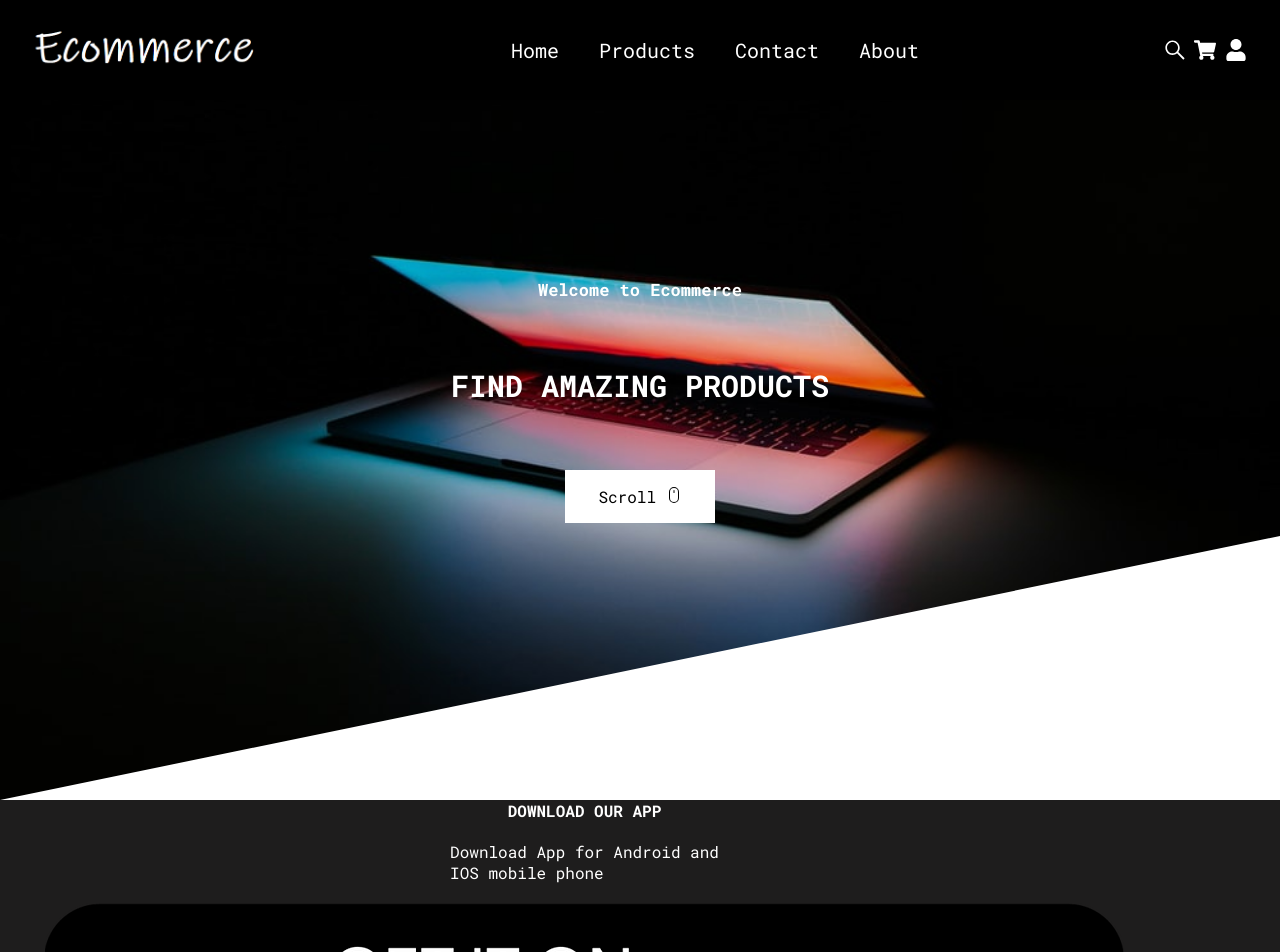
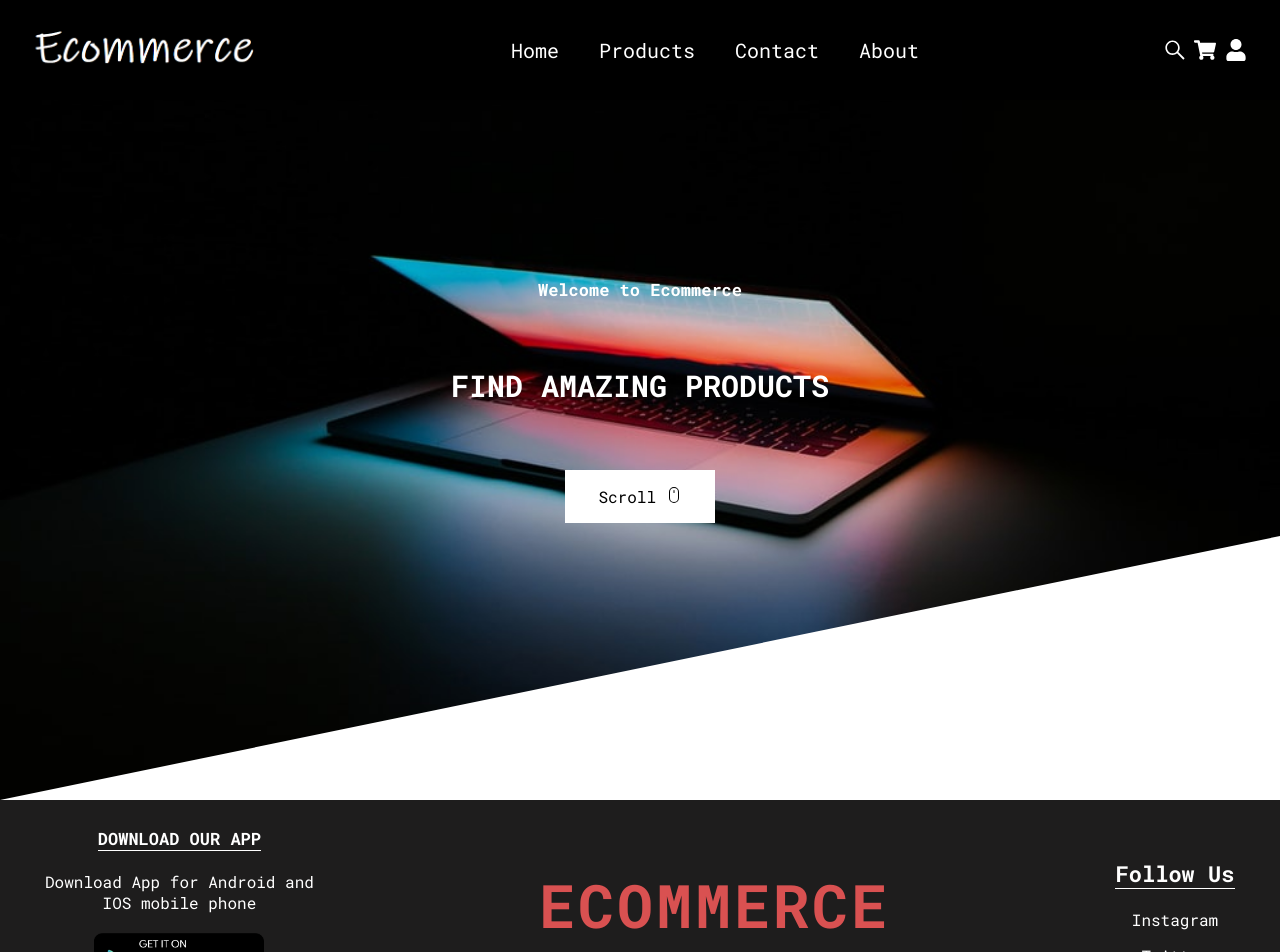
Before and after one commit to gszcode/App, a React (Create React App) app in the folder frontend/: page / in a window 1280 px wide. Shown: the top 952 px of the page. Built offline with nearby package versions, Linux system fonts and the light colour scheme.

Commit message:
correción de nombres de clases

```diff
--- a/frontend/src/components/Footer/Footer.jsx
+++ b/frontend/src/components/Footer/Footer.jsx
@@ -6,16 +6,16 @@ export default function Footer() {
   return (
     <footer className="footer">
       <section className="footer__download">
-        <h4 className="footer__download--title">DOWNLOAD OUR APP</h4>
-        <p className="footer__download--parrafo">
+        <h4 className="footer__download__title">DOWNLOAD OUR APP</h4>
+        <p className="footer__download__parrafo">
           Download App for Android and <br /> IOS mobile phone
         </p>
         <img
           src={googlePlay}
           alt="GooglePlay"
-          className="footer__download--img"
+          className="footer__download__img"
         />
-        <img src={appStore} alt="AppStore" className="footer__download--img" />
+        <img src={appStore} alt="AppStore" className="footer__download__img" />
       </section>
       <section className="footer__header">
         <h2 className="footer__header__title">ECOMMERCE</h2>
```
